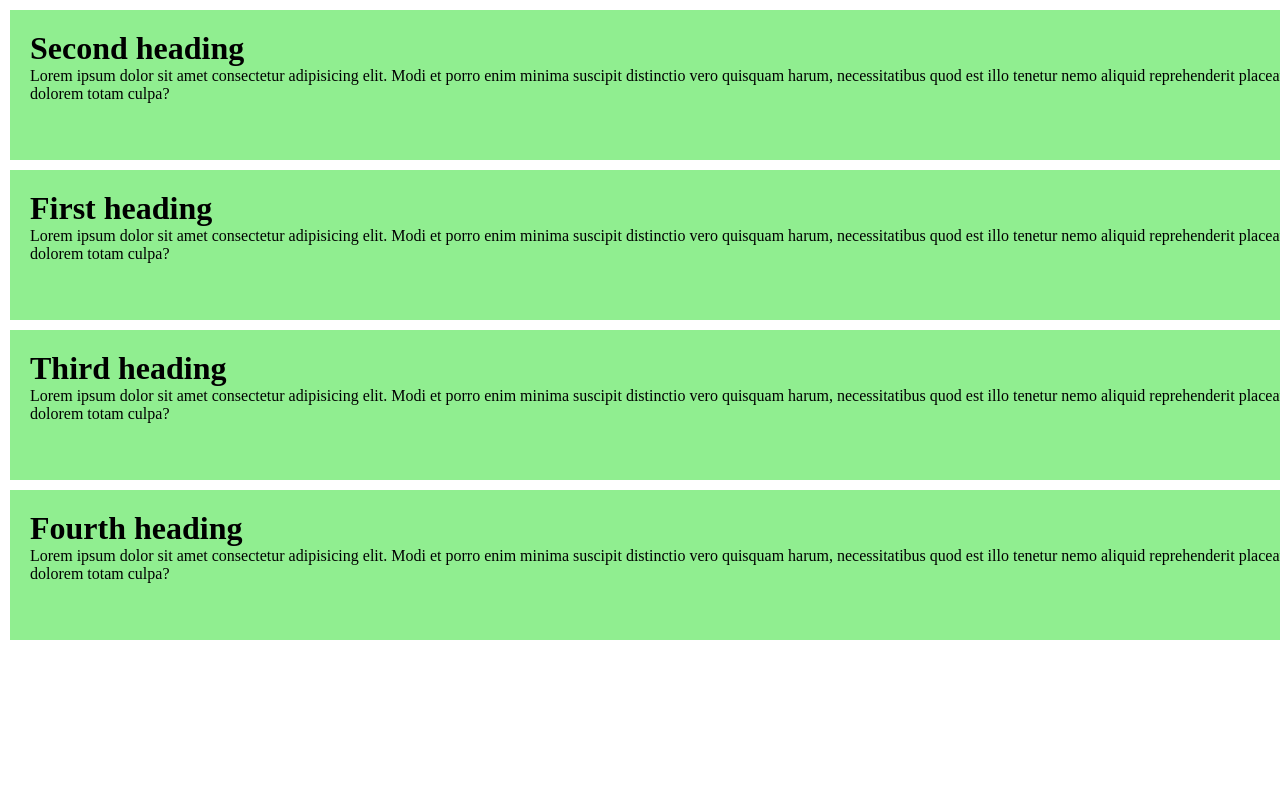
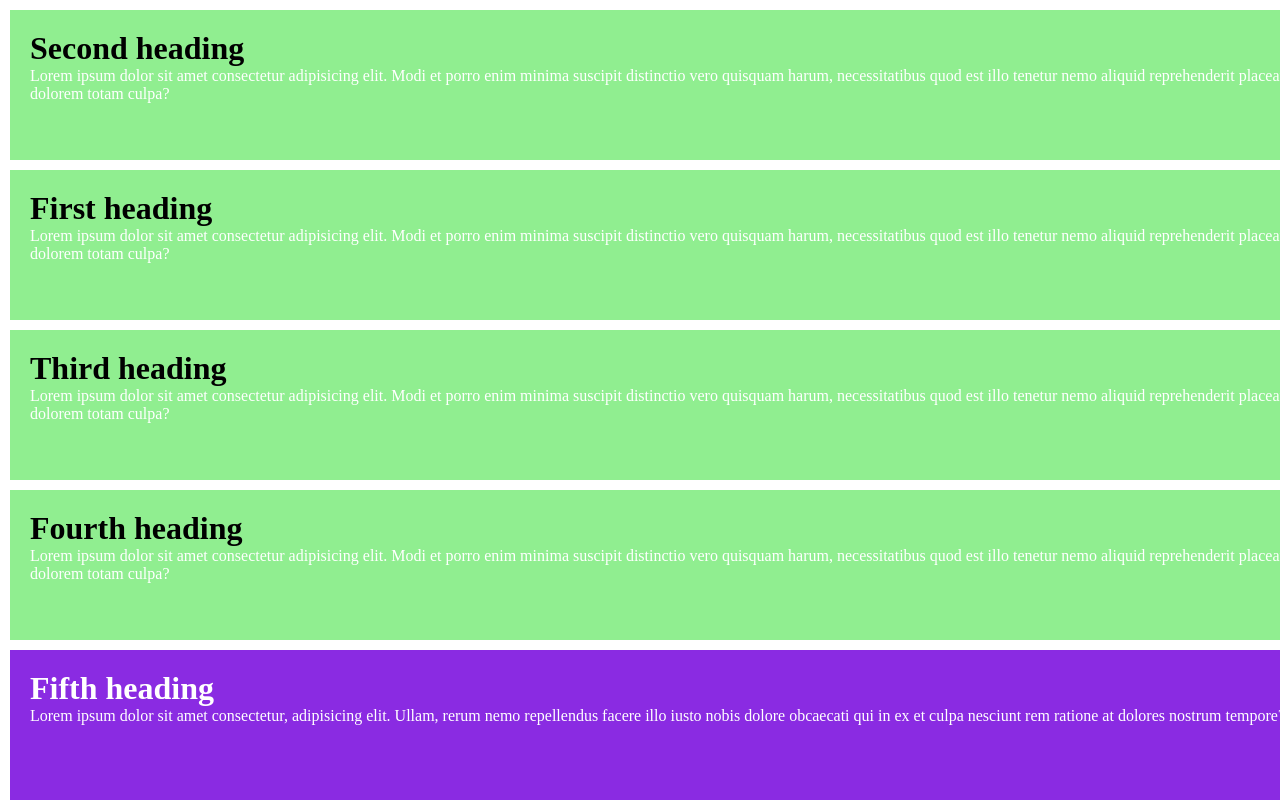
Before and after one commit to zobairhub/personal-repo, a plain HTML site: page index.html in a window 1280 px wide. Shown: the top 810 px of the page. Drawn offline with Linux system fonts and the light colour scheme.

Commit message:
some p updated

```diff
--- a/index.html
+++ b/index.html
@@ -30,5 +30,9 @@
       enim minima suscipit distinctio vero quisquam harum, necessitatibus quod
       est illo tenetur nemo aliquid reprehenderit placeat dolorem totam culpa?</ p>
   </div>
+  <div class="test">
+    <h1>Fifth heading</h1>
+    <p>Lorem ipsum dolor sit amet consectetur, adipisicing elit. Ullam, rerum nemo repellendus facere illo iusto nobis dolore obcaecati qui in ex et culpa nesciunt rem ratione at dolores nostrum tempore?</p>
+  </div>
 </body>
 </html>
--- a/style/style.css
+++ b/style/style.css
@@ -10,3 +10,13 @@
   padding: 20px;
   margin: 10px;
 }
+.test {
+  background-color: blueviolet;
+  width: 1330px;
+  min-height: 150px;
+  padding: 20px;
+  margin: 10px;
+}
+.test h1,p{
+  color: white;
+}
```
